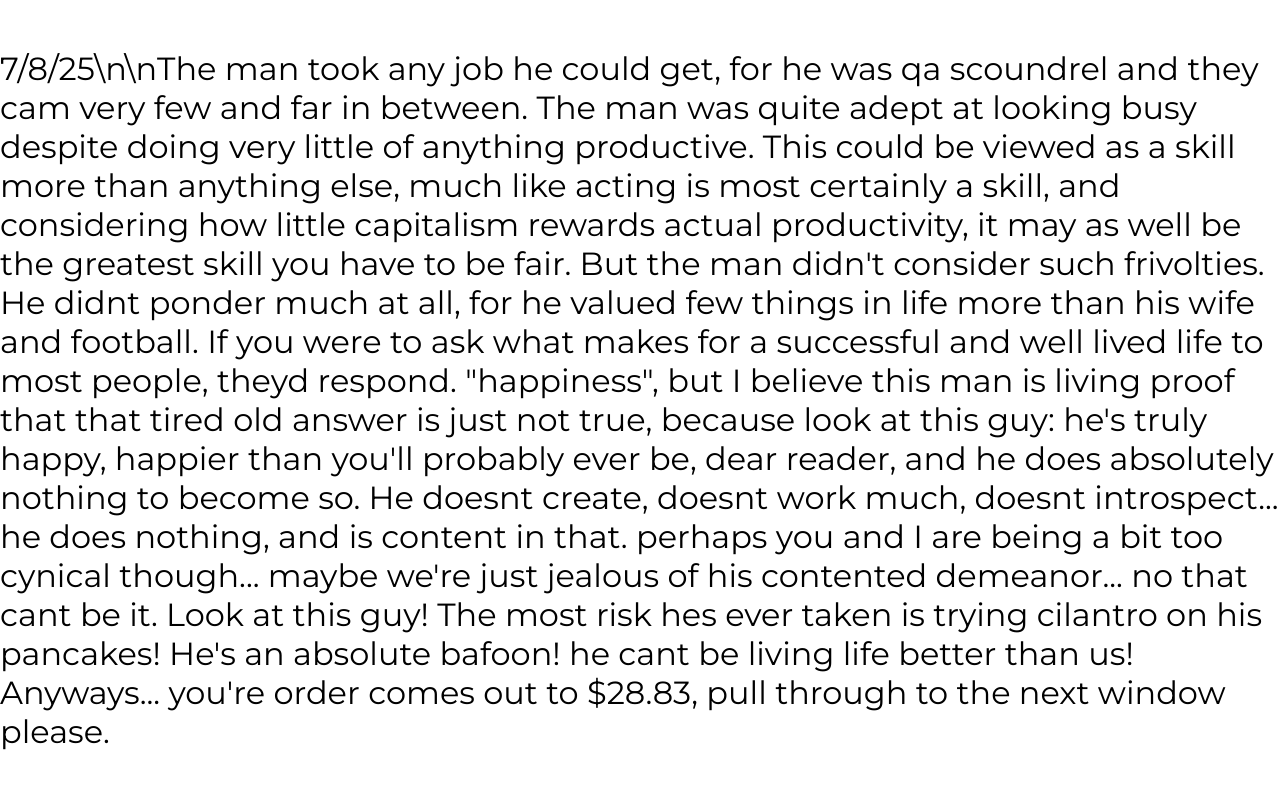
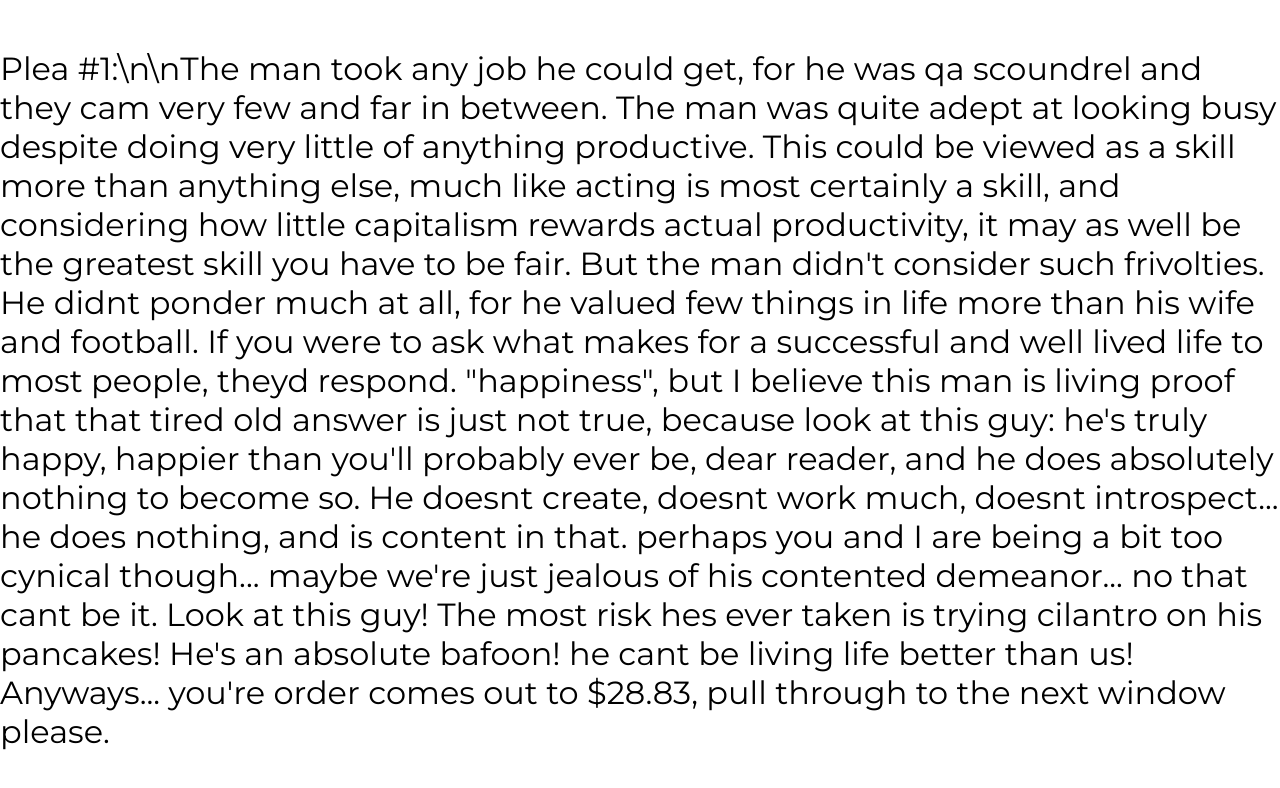
Before and after one commit to TurtleHellMax/DailyPlea, a plain HTML site: page index.html in a window 1280 px wide. Drawn offline with Linux system fonts and the light colour scheme.

Commit message:
Update index.html

```diff
--- a/index.html
+++ b/index.html
@@ -2,7 +2,7 @@
 <html lang="en">
 <head>
   <meta charset="UTF-8">
-  <title>Custom Font Demo</title>
+  <title>The Daily Plea (7/8/25)</title>
 
   <!-- 1) load your custom font from Google Fonts -->
   <link
@@ -15,7 +15,7 @@
 </head>
 <body>
   <div class="container">
-    <p>7/8/25\n\nThe man took any job he could get, for he was qa scoundrel and they cam very few and far in between. The man was quite adept at looking busy despite doing very little of anything productive. This could be viewed as a skill more than anything else, much like acting is most certainly a skill, and considering how little capitalism rewards actual productivity, it may as well be the greatest skill you have to be fair. But the man didn't consider such frivolties. He didnt ponder much at all, for he valued few things in life more than his wife and football. If you were to ask what makes for a successful and well lived life to most people, theyd respond. "happiness", but I believe this man is living proof that that tired old answer is just not true, because look at this guy: he's truly happy, happier than you'll probably ever be, dear reader, and he does absolutely nothing to become so. He doesnt create, doesnt work much, doesnt introspect... he does nothing, and is content in that. perhaps you and I are being a bit too cynical though... maybe we're just jealous of his contented demeanor... no that cant be it. Look at this guy! The most risk hes ever taken is trying cilantro on his pancakes! He's an absolute bafoon! he cant be living life better than us! Anyways... you're order comes out to $28.83, pull through to the next window please.</p>
+    <p>Plea #1:\n\nThe man took any job he could get, for he was qa scoundrel and they cam very few and far in between. The man was quite adept at looking busy despite doing very little of anything productive. This could be viewed as a skill more than anything else, much like acting is most certainly a skill, and considering how little capitalism rewards actual productivity, it may as well be the greatest skill you have to be fair. But the man didn't consider such frivolties. He didnt ponder much at all, for he valued few things in life more than his wife and football. If you were to ask what makes for a successful and well lived life to most people, theyd respond. "happiness", but I believe this man is living proof that that tired old answer is just not true, because look at this guy: he's truly happy, happier than you'll probably ever be, dear reader, and he does absolutely nothing to become so. He doesnt create, doesnt work much, doesnt introspect... he does nothing, and is content in that. perhaps you and I are being a bit too cynical though... maybe we're just jealous of his contented demeanor... no that cant be it. Look at this guy! The most risk hes ever taken is trying cilantro on his pancakes! He's an absolute bafoon! he cant be living life better than us! Anyways... you're order comes out to $28.83, pull through to the next window please.</p>
   </div>
 </body>
 </html>
```
